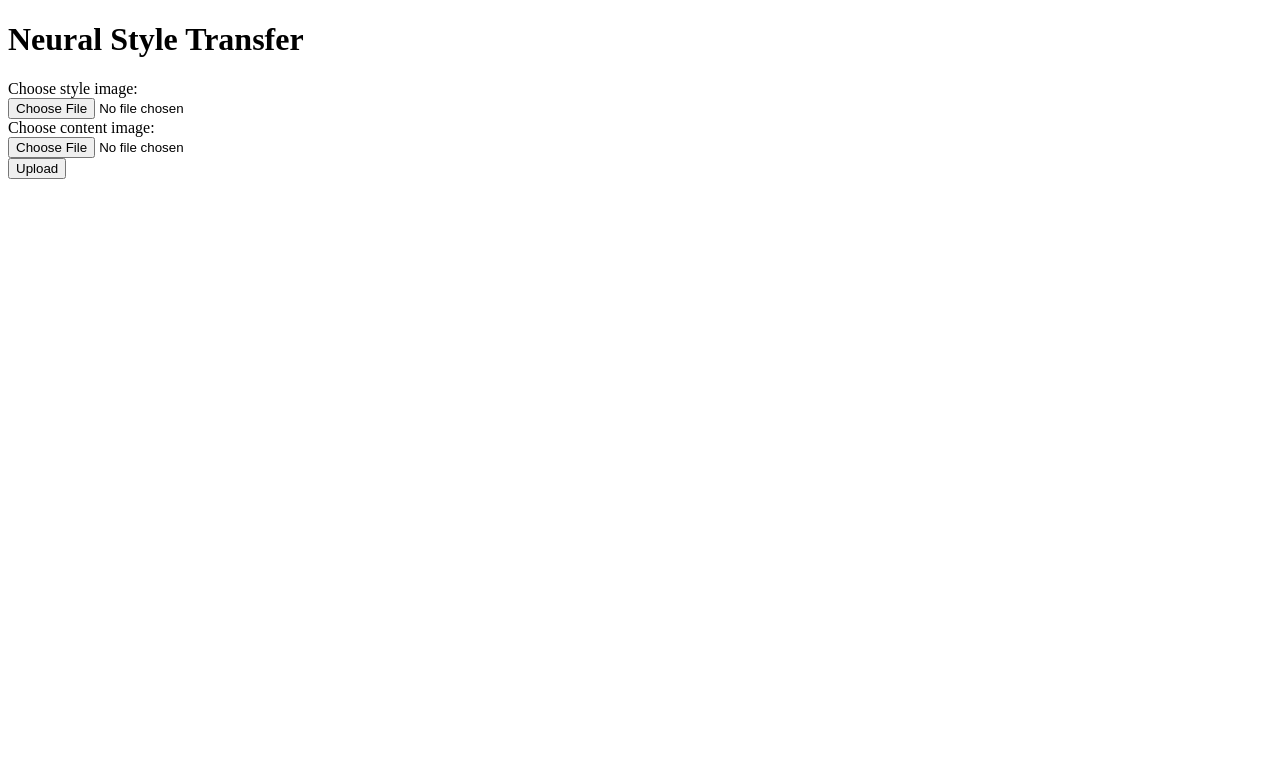
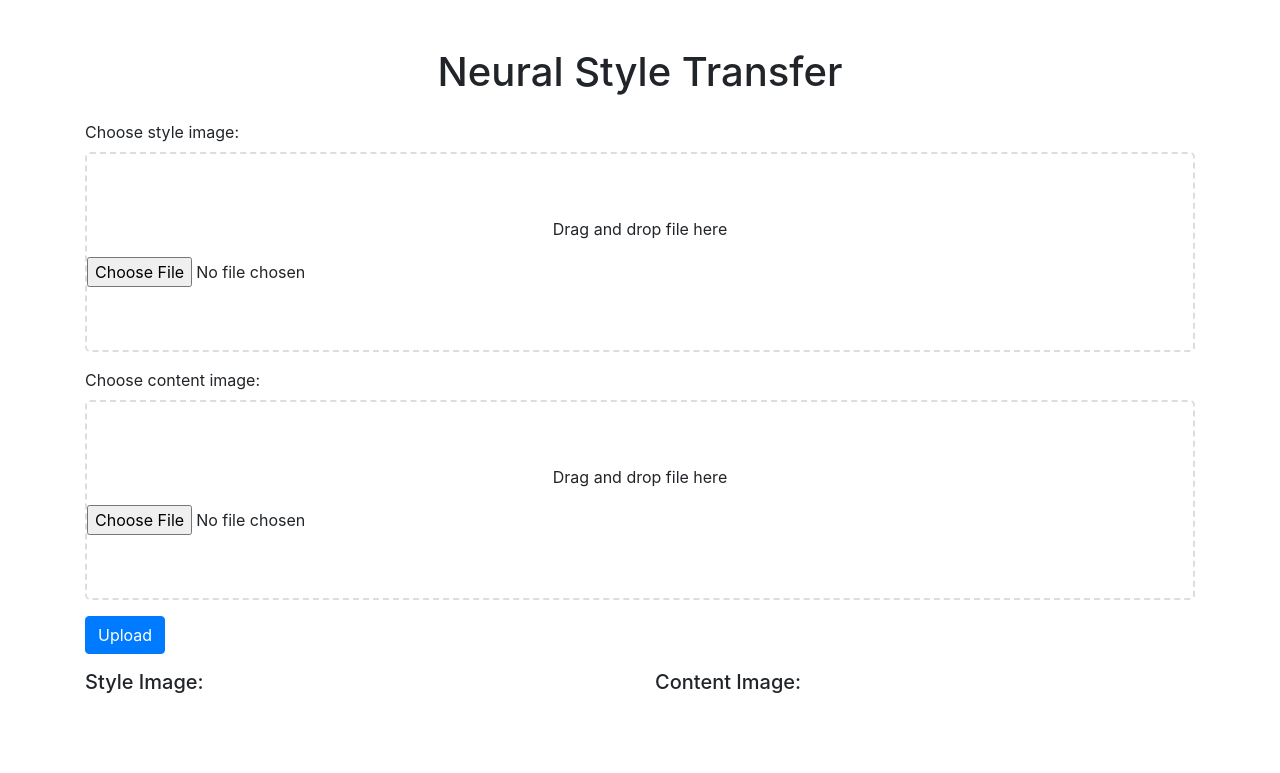
Before and after one commit to RitulSoni/Neural-Style-Transfer, a Flask app: page / in a window 1280 px wide. Shown: the top 773 px of the page. Run offline with Flask 3, Linux system fonts and the light colour scheme; some libraries are stand-ins or nearby versions.

Commit message:
front end changes

```diff
--- /dev/null
+++ b/static/upload.js
@@ -0,0 +1,48 @@
+function preventDefaults(e) {
+    e.preventDefault();
+    e.stopPropagation();
+}
+
+function highlight(e) {
+    this.classList.add('highlight');
+}
+
+function unhighlight(e) {
+    this.classList.remove('highlight');
+}
+
+['dragenter', 'dragover', 'dragleave', 'drop'].forEach(eventName => {
+    document.querySelectorAll('.upload-area').forEach(uploadArea => {
+        uploadArea.addEventListener(eventName, preventDefaults, false);
+        switch(eventName) {
+            case 'dragenter':
+            case 'dragover':
+                uploadArea.addEventListener(eventName, highlight, false);
+                break;
+            case 'dragleave':
+            case 'drop':
+                uploadArea.addEventListener(eventName, unhighlight, false);
+                break;
+        }
+    });
+});
+
+document.querySelectorAll('.upload-area').forEach(uploadArea => {
+    uploadArea.addEventListener('drop', e => {
+        let dt = e.dataTransfer;
+        let files = dt.files;
+
+        let inputElement = uploadArea.querySelector('input[type="file"]');
+        inputElement.files = files;
+    });
+});
+
+document.getElementById('upload-form').addEventListener('submit', () => {
+    document.querySelector('.progress').style.display = 'block';
+});
+
+// function to display the chosen image
+function loadFile(event, outputId) {
+    var image = document.getElementById(outputId);
+    image.src = URL.createObjectURL(event.target.files[0]);
+}
--- a/templates/upload.html
+++ b/templates/upload.html
@@ -2,15 +2,71 @@
 <html>
 <head>
     <title>Neural Style Transfer</title>
+    <!-- Import Bootstrap CSS -->
+    <link rel="stylesheet" href="https://maxcdn.bootstrapcdn.com/bootstrap/4.0.0/css/bootstrap.min.css">
+    <style>
+        /* Styling for the drag and drop container */
+        .upload-area {
+            width: 100%;
+            height: 200px;
+            border: 2px dashed #ddd;
+            border-radius: 5px;
+            display: flex;
+            align-items: center;
+            justify-content: center;
+            flex-direction: column;
+            font-size: 16px;
+        }
+
+        .upload-area.highlight {
+            border-color: purple;
+            background: #f9f9f9;
+        }
+
+        #style-output, #content-output {
+            width: 100%;
+            max-height: 300px;
+            object-fit: contain;
+        }
+    </style>
 </head>
 <body>
-    <h1>Neural Style Transfer</h1>
-    <form action="/" method="post" enctype="multipart/form-data">
-        <label for="style">Choose style image:</label><br>
-        <input type="file" id="style" name="style" accept="image/*"><br>
-        <label for="content">Choose content image:</label><br>
-        <input type="file" id="content" name="content" accept="image/*"><br>
-        <input type="submit" value="Upload">
-    </form>
+    <div class="container py-5">
+        <h1 class="text-center mb-4">Neural Style Transfer</h1>
+        <form action="/" method="post" enctype="multipart/form-data" id="upload-form">
+            <div class="form-group">
+                <label for="style">Choose style image:</label>
+                <div class="upload-area" id="style-upload-area">
+                    <p>Drag and drop file here</p>
+                    <input type="file" class="form-control-file" id="style" name="style" accept="image/*" onchange="loadFile(event, 'style-output')">
+                </div>
+            </div>
+            <div class="form-group">
+                <label for="content">Choose content image:</label>
+                <div class="upload-area" id="content-upload-area">
+                    <p>Drag and drop file here</p>
+                    <input type="file" class="form-control-file" id="content" name="content" accept="image/*" onchange="loadFile(event, 'content-output')">
+                </div>
+            </div>
+            <button type="submit" class="btn btn-primary">Upload</button>
+        </form>
+        <!-- Progress bar -->
+        <div class="progress mt-3" style="display: none;">
+            <div class="progress-bar progress-bar-striped progress-bar-animated" role="progressbar" style="width: 25%" aria-valuenow="25" aria-valuemin="0" aria-valuemax="100"></div>
+        </div>
+        <!-- Display the chosen images -->
+        <div class="row mt-3">
+            <div class="col-6">
+                <h5>Style Image:</h5>
+                <img id="style-output"/>
+            </div>
+            <div class="col-6">
+                <h5>Content Image:</h5>
+                <img id="content-output"/>
+            </div>
+        </div>
+    </div>
+    <!-- Script for drag and drop functionality -->
+    <script src="static/upload.js"></script>
 </body>
 </html>
```
